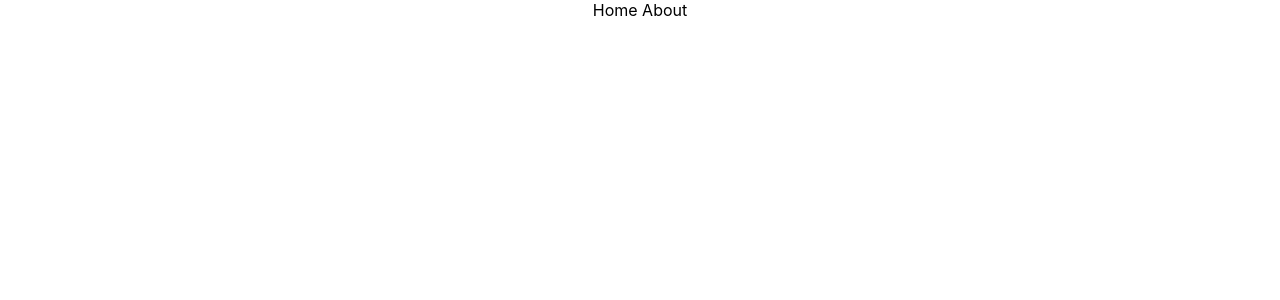
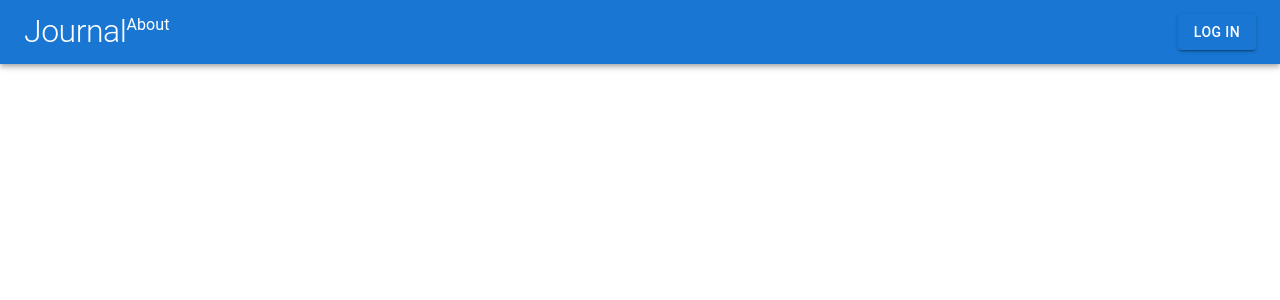
Before and after one commit to mylesgordon/multiverse-journal, a React (Create React App) app in the folder frontend/: page / in a window 1280 px wide. Shown: the top 300 px of the page. Built offline with nearby package versions, Linux system fonts and the light colour scheme.

Commit message:
Added Header component

```diff
--- a/frontend/src/App.js
+++ b/frontend/src/App.js
@@ -1,11 +1,10 @@
-import logo from './logo.svg';
-import './App.css';
-import NavBar from './components/NavBar';
+import "./App.css";
+import Header from "./components/Header";
 
 function App() {
   return (
     <div className="App">
-      <NavBar/>
+      <Header />
     </div>
   );
 }
--- /dev/null
+++ b/frontend/src/components/Header.jsx
@@ -0,0 +1,34 @@
+import React from "react";
+import AppBar from "@mui/material/AppBar";
+import Box from "@mui/material/Box";
+import Button from "@mui/material/Button";
+import Toolbar from "@mui/material/Toolbar";
+import Typography from "@mui/material/Typography";
+
+const Header = () => {
+    return (
+        <AppBar position="static">
+            <Toolbar>
+                <Box display="flex" flexGrow={1}>
+                    <Typography
+                        variant="h1"
+                        component="a"
+                        href="/"
+                        sx={{
+                            color: "inherit",
+                            textDecoration: "none",
+                            fontSize: "2rem",
+                        }}
+                    >
+                        Journal
+                    </Typography>
+
+                    <Typography>About</Typography>
+                </Box>
+                <Button variant="contained">Log In</Button>
+            </Toolbar>
+        </AppBar>
+    );
+};
+
+export default Header;
--- a/frontend/src/components/NavBar.jsx
+++ /dev/null
@@ -1,12 +0,0 @@
-import React from 'react'
-
-const NavBar = () => {
-  return (
-    <nav>
-        Home
-        About
-    </nav>
-  )
-}
-
-export default NavBar
```
